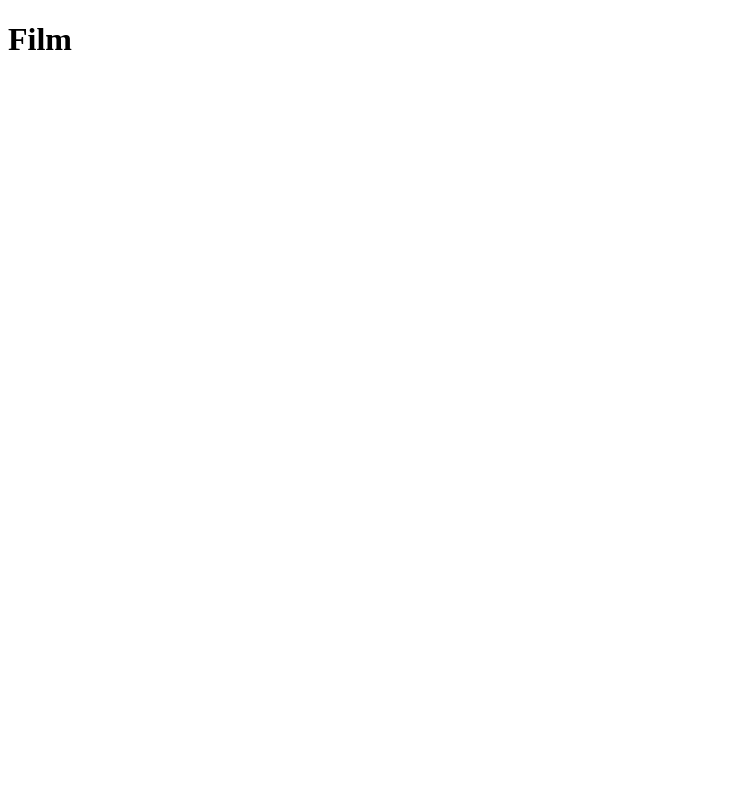
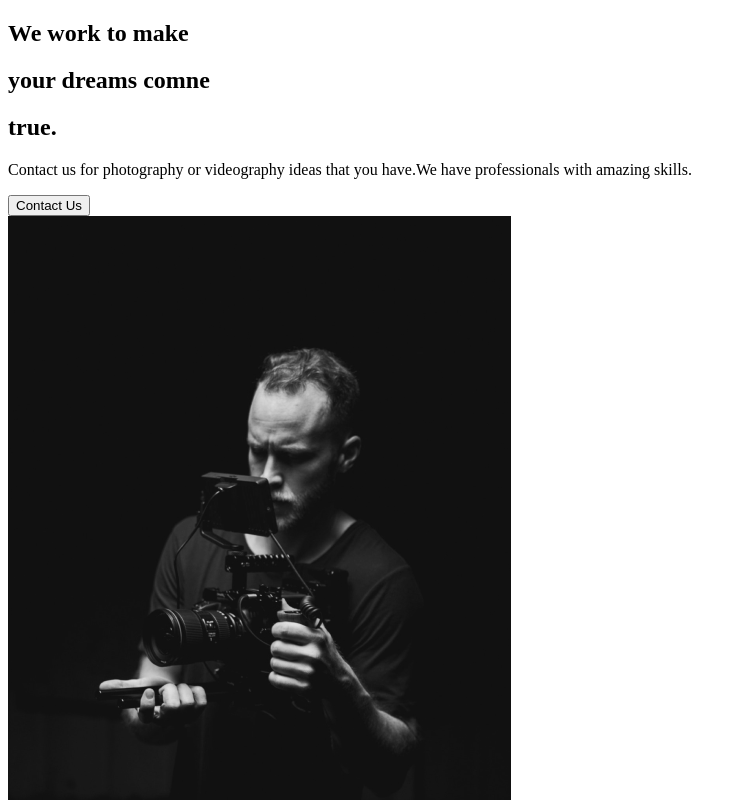
Before and after one commit to NajkiNajk/the-creative-react-course-capture, a React (Create React App) app: page / in a window 1280 px wide. Shown: the top 800 px of the page, without its empty margins (0-746 px from the left). Built offline with nearby package versions, Linux system fonts and the light colour scheme.

Commit message:
2.About Section

```diff
--- a/src/App.js
+++ b/src/App.js
@@ -1,9 +1,10 @@
 import React from "react";
-
+//import Pages
+import AboutUs from "./pages/AboutUs";
 function App() {
   return (
     <div className="App">
-      <h1>Film</h1>
+      <AboutUs />
     </div>
   );
 }
--- /dev/null
+++ b/src/components/AboutSection.js
@@ -0,0 +1,33 @@
+import React from "react";
+import home1 from "../img/home1.png";
+
+const AboutSection = () => {
+  return (
+    <div>
+      <div className="description">
+        <div className="title">
+          <div className="hide">
+            <h2>We work to make</h2>
+          </div>
+          <div className="hide">
+            <h2>
+              your <span>dreams</span> comne
+            </h2>
+          </div>
+          <div className="hide">
+            <h2>true.</h2>
+          </div>
+        </div>
+        <p>
+          Contact us for photography or videography ideas that you have.We have
+          professionals with amazing skills.
+        </p>
+        <button>Contact Us</button>
+      </div>
+      <div className="image">
+        <img src={home1} alt="guy with the camera" />
+      </div>
+    </div>
+  );
+};
+export default AboutSection;
--- /dev/null
+++ b/src/pages/AboutUs.js
@@ -0,0 +1,7 @@
+import React from "react";
+// import page components
+import AboutSection from "../components/AboutSection";
+const AboutUs = () => {
+  return <AboutSection />;
+};
+export default AboutUs;
```
Also changed, not shown: 1 other file (tests, documents, lock files or other folders).
